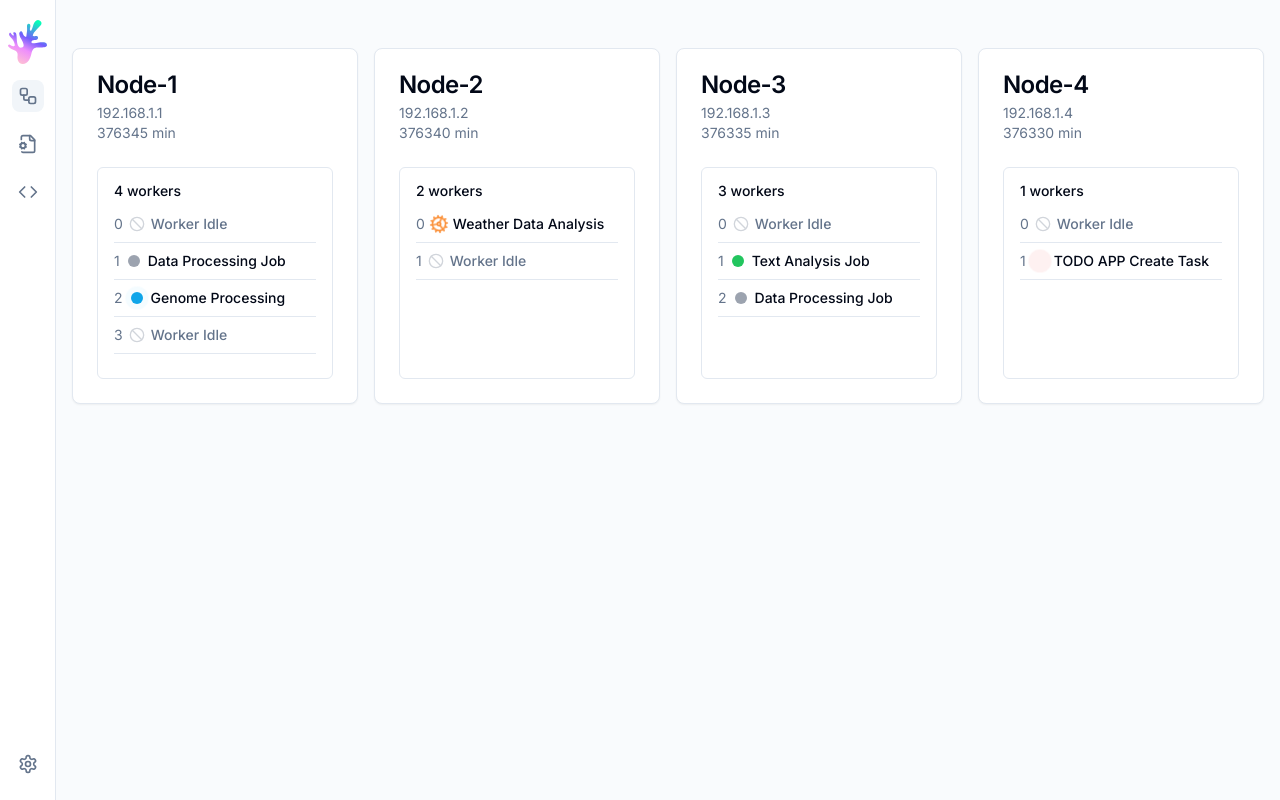
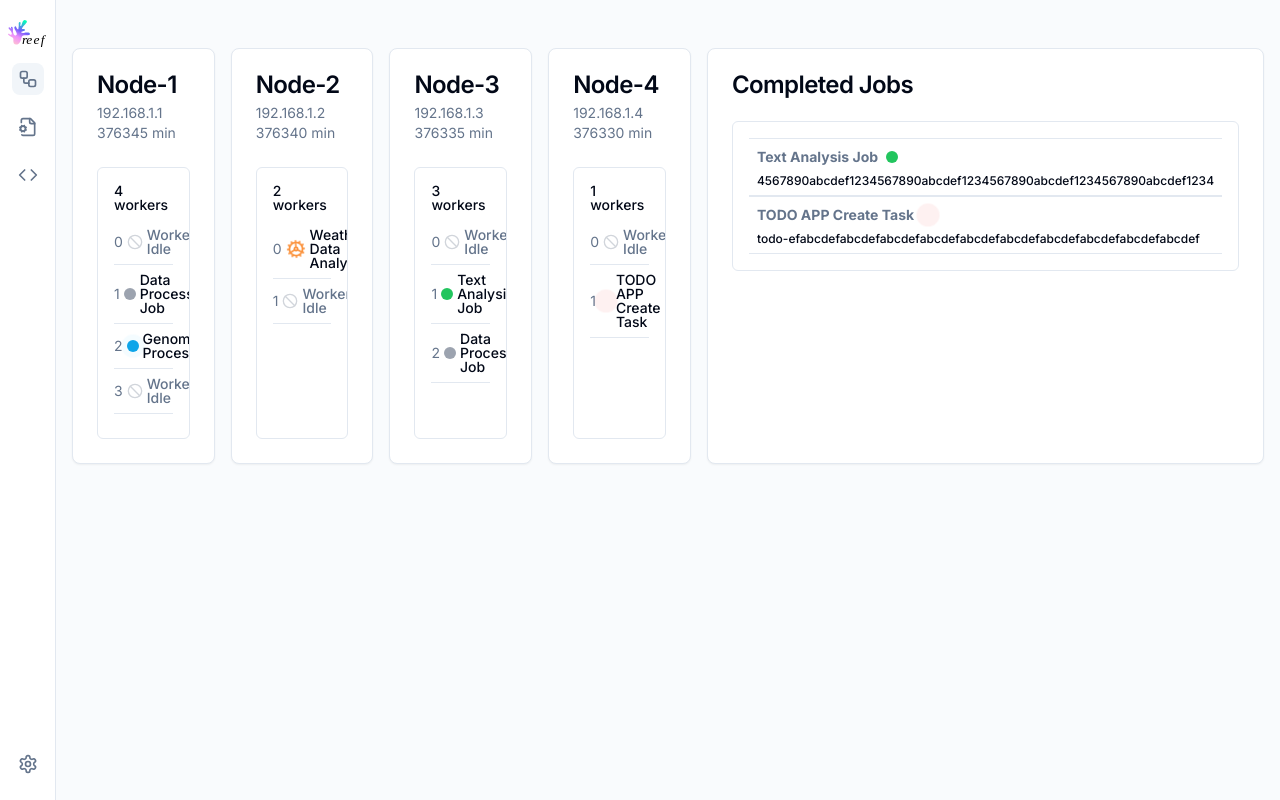
Before and after one commit to reef-runtime/reef, a Next.js app in the folder reef_frontend/: page / in a window 1280 px wide. Built offline with nearby package versions, Linux system fonts and the light colour scheme.

Commit message:
add job canban and job detail page

```diff
--- /dev/null
+++ b/reef_frontend/src/app/jobs/detail/page.tsx
@@ -0,0 +1,130 @@
+'use client';
+
+import {
+  Card,
+  CardContent,
+  CardDescription,
+  CardHeader,
+  CardTitle,
+} from '@/components/ui/card';
+import { useNodes } from '@/stores/nodes.store';
+import { Separator } from '@/components/ui/separator';
+import { ScrollArea } from '@/components/ui/scroll-area';
+import { useJobs } from '@/stores/job.store';
+import classNames from 'classnames';
+import { IJob, IJobResultContentType, IJobStatus } from '@/types/job';
+import { BanIcon, CogIcon } from 'lucide-react';
+import JobStatusIcon from '@/components/job-status';
+import JobListItem from '@/components/job-list-item';
+import { useEffect, useState } from 'react';
+import { useLogs } from '@/stores/log.store';
+import { ILogEntry, ILogKind } from '@/types/log';
+
+export default function Page() {
+  const { nodes } = useNodes();
+  const { jobs } = useJobs();
+  const { logs } = useLogs();
+
+  const [job, setJob] = useState<IJob | null>(null);
+  const [jobLogs, setJobLogs] = useState<ILogEntry[] | null>(null);
+  const [initialized, setInitialized] = useState(false);
+
+  useEffect(() => {
+    document.title = `${job?.name} - Reef`;
+  }, [job?.name]);
+
+  useEffect(() => {
+    const queryParams = new URLSearchParams(window.location.search);
+    const jobId = queryParams.get('id');
+
+    setJob(jobs.find((job) => job.id === jobId) ?? null);
+    setJobLogs(logs.filter((log) => log.jobId === jobId));
+    setInitialized(true);
+  }, []);
+
+  if (!initialized) {
+    return null;
+  }
+
+  if (!job) {
+    window.location.href = '/jobs';
+    return null;
+  }
+
+  return (
+    <main className="flex flex-col p-4 md:space-x-4">
+      <div className="space-y-4">
+        <Card>
+          <CardHeader>
+            <CardTitle className="flex space-x-2 items-center">
+              <span>Job Detail Overview</span>
+              <JobStatusIcon job={job} />
+            </CardTitle>
+          </CardHeader>
+          <CardContent className="grow">
+            <div className="space-y-4">
+              <div>
+                <h4 className="font-bold">Job ID</h4>
+                <p>{job.id}</p>
+              </div>
+              <div>
+                <h4 className="font-bold">Job Name</h4>
+                <p>{job.name}</p>
+              </div>
+              <div>
+                <h4 className="font-bold">Submitted</h4>
+                <p>{job.submitted}</p>
+              </div>
+              {job.result && (
+                <>
+                  <div>
+                    <h4 className="font-bold">Result Success</h4>
+                    <p>{job.result.success ? 'Yes' : 'No'}</p>
+                  </div>
+                  <div>
+                    <h4 className="font-bold">Result Content Type</h4>
+                    <p>{IJobResultContentType[job.result.contentType]}</p>
+                  </div>
+                  <div>
+                    <h4 className="font-bold">Result Created</h4>
+                    <p>{new Date(job.result.created).toLocaleString()}</p>
+                  </div>
+                </>
+              )}
+            </div>
+          </CardContent>
+        </Card>
+        <Card>
+          <CardHeader>
+            <CardTitle className="flex space-x-1 items-center">
+              <span>Logs</span>
+            </CardTitle>
+          </CardHeader>
+          <CardContent className="grow p-2">
+            <div className="bg-black p-2 rounded-sm h-[40vh]">
+              {jobLogs
+                ?.sort(
+                  (a, b) =>
+                    new Date(a.created).getTime() -
+                    new Date(b.created).getTime()
+                )
+                .map((log, index) => (
+                  <div key={index} className="font-mono text-xs text-white">
+                    <span className="text-green-500">
+                      {new Date(log.created).toLocaleString()}
+                    </span>
+                    <span className="text-blue-500">
+                      {' '}
+                      [{ILogKind[log.kind]}]
+                    </span>
+                    <span> {log.content}</span>
+                  </div>
+                ))}
+            </div>
+          </CardContent>
+        </Card>
+      </div>
+      <div className="flex flex-col xl:grid gap-4 grow w-full"></div>
+    </main>
+  );
+}
--- /dev/null
+++ b/reef_frontend/src/app/jobs/page.tsx
@@ -0,0 +1,73 @@
+'use client';
+
+import {
+  Card,
+  CardContent,
+  CardDescription,
+  CardHeader,
+  CardTitle,
+} from '@/components/ui/card';
+import { useNodes } from '@/stores/nodes.store';
+import { Separator } from '@/components/ui/separator';
+import { ScrollArea } from '@/components/ui/scroll-area';
+import { useJobs } from '@/stores/job.store';
+import classNames from 'classnames';
+import { IJob, IJobStatus } from '@/types/job';
+import { BanIcon, CogIcon } from 'lucide-react';
+import JobStatusIcon from '@/components/job-status';
+import JobListItem from '@/components/job-list-item';
+
+const GROUPS = [
+  {
+    title: 'Queued',
+    filter: (job: IJob) => job.status === IJobStatus.StatusQueued,
+  },
+  {
+    title: 'Starting',
+    filter: (job: IJob) => job.status === IJobStatus.StatusStarting,
+  },
+  {
+    title: 'Running',
+    filter: (job: IJob) => job.status === IJobStatus.StatusRunning,
+  },
+  {
+    title: 'Done',
+    filter: (job: IJob) => job.status === IJobStatus.StatusDone,
+  },
+];
+
+export default function Page() {
+  const { nodes } = useNodes();
+  const { jobs } = useJobs();
+
+  return (
+    <main className="flex flex-col md:flex-row p-4 md:space-x-4">
+      <div
+        className="flex flex-col xl:grid gap-4 grow w-full"
+        style={{
+          gridTemplateColumns: `repeat(${GROUPS.length}, 1fr)`,
+        }}
+      >
+        {GROUPS.map((group) => (
+          <Card
+            key={group.title}
+            className="flex flex-col w-full overflow-hidden"
+          >
+            <CardHeader key={group.title}>
+              <CardTitle>{group.title}</CardTitle>
+            </CardHeader>
+            <CardContent className="grow">
+              <ScrollArea className="rounded-md border grow h-full">
+                <div className="p-4">
+                  {jobs.filter(group.filter).map((job) => (
+                    <JobListItem key={job.id} job={job} />
+                  ))}
+                </div>
+              </ScrollArea>
+            </CardContent>
+          </Card>
+        ))}
+      </div>
+    </main>
+  );
+}
--- a/reef_frontend/src/app/layout.tsx
+++ b/reef_frontend/src/app/layout.tsx
@@ -117,14 +117,14 @@ export default function RootLayout({
             NAV_ITEMS.find((item) => item.path == currentPath)?.title
           } - Reef`}
         </title>
-        <link rel="icon" href="/logo-no-text.svg" type="image/svg+xml" />
+        <link rel="icon" href="/favicon.svg" type="image/svg+xml" />
       </head>
       <body className={inter.className}>
         <TooltipProvider>
           <div className="flex min-h-screen w-full flex-col bg-muted/40">
             <aside className="fixed inset-y-0 left-0 z-10 hidden w-14 flex-col border-r bg-background sm:flex">
               <nav className="flex flex-col items-center gap-4 px-2 sm:py-5">
-                <img src="/logo-no-text.svg" />
+                <img src="/logo-with-text.svg" />
                 {NAV_ITEMS.map((item) => (
                   <Tooltip key={item.title}>
                     <TooltipTrigger asChild>
--- a/reef_frontend/src/app/page.tsx
+++ b/reef_frontend/src/app/page.tsx
@@ -13,35 +13,37 @@ import { ScrollArea } from '@/components/ui/scroll-area';
 import { useJobs } from '@/stores/job.store';
 import classNames from 'classnames';
 import { IJobStatus } from '@/types/job';
-import { BanIcon, CogIcon, } from 'lucide-react';
+import { BanIcon, CogIcon } from 'lucide-react';
+import JobStatusIcon from '@/components/job-status';
+import JobListItem from '@/components/job-list-item';
 
 export default function Home() {
   const { nodes } = useNodes();
   const { jobs } = useJobs();
 
   return (
-    <main className="grid grid-cols-1 md:grid-cols-4 gap-4 p-4">
+    <main className="flex flex-col md:flex-row p-4 md:space-x-4">
+      <div className="grid grid-cols-1 md:grid-cols-4 gap-4 grow">
         {nodes.map((node) => (
           <Card key={node.id} className="flex flex-col">
             <CardHeader key={node.id}>
               <CardTitle>{node.info.name}</CardTitle>
-            <CardDescription className='flex flex-col'>
+              <CardDescription className="flex flex-col">
                 <span>{`${node.info.endPointIP}`}</span>
                 <span>
-                {
-                    function () {
-                        let unit = "min"
-                        let duration =  (Date.now() - new Date(node.lastPing).getTime()) / 60000;
+                  {(function () {
+                    let unit = 'min';
+                    let duration =
+                      (Date.now() - new Date(node.lastPing).getTime()) / 60000;
 
                     if (duration < 1) {
-                            duration *= 60
-                            unit = "sec"
+                      duration *= 60;
+                      unit = 'sec';
                     }
 
-                        duration = Math.floor(duration)
-                        return `${duration} ${unit}`
-                    }()
-                }
+                    duration = Math.floor(duration);
+                    return `${duration} ${unit}`;
+                  })()}
                 </span>
               </CardDescription>
             </CardHeader>
@@ -58,48 +60,22 @@ export default function Home() {
                           key={`${i}`}
                           className="text-sm flex items-center space-x-1"
                         >
-                        <span className='text-sm text-muted-foreground'>{i}</span>
+                          <span className="text-sm text-muted-foreground">
+                            {i}
+                          </span>
 
-                        <div className='flex justify-center w-5'>
+                          <JobStatusIcon job={job} />
+                          <span
+                            className={classNames(
+                              'text-sm font-medium leading-none',
                               {
-                            function() {
-                                if (job?.status === IJobStatus.StatusStarting) {
-                                    return <span className="relative flex h-3 w-3">
-                                            <span className="animate-ping absolute inline-flex h-full w-full rounded-full bg-sky-400 opacity-75"></span>
-                                            <span className="relative inline-flex rounded-full h-3 w-3 bg-sky-500"></span>
+                                'text-sm text-muted-foreground':
+                                  job === undefined,
+                              }
+                            )}
+                          >
+                            {job?.name ?? 'Worker Idle'}
                           </span>
-                                }
-
-                                if (job?.status === IJobStatus.StatusRunning) {
-                                    return <CogIcon className="h-5 w-5 text-orange-400 animate-spin" />
-                                }
-
-                                if (job === undefined) {
-                                    return <BanIcon className="h-4 w-4 text-gray-300" />
-                                }
-
-                                return <span
-                                className={classNames('w-3 h-3 rounded-full', {
-                                    'bg-gray-400':
-                                    job?.status === IJobStatus.StatusQueued,
-                                    'bg-green-500':
-                                    job?.status === IJobStatus.StatusDone &&
-                                    job.result?.success,
-                                    'bg-red-500 animate-ping':
-                                    job?.status === IJobStatus.StatusDone &&
-                                    !job.result?.success,
-                                })}
-                                ></span>
-                            }()
-                        }
-                        </div>
-
-                        <span className={classNames('text-sm font-medium leading-none',
-                            {
-                                "text-sm text-muted-foreground": job === undefined
-                            },
-                        )}>{job?.name ?? 'Worker Idle'}</span>
-
                         </div>
                         <Separator className="my-2" />
                       </>
@@ -110,6 +86,23 @@ export default function Home() {
             </CardContent>
           </Card>
         ))}
+      </div>
+      <Card className="w-[200]">
+        <CardHeader>
+          <CardTitle>Completed Jobs</CardTitle>
+        </CardHeader>
+        <CardContent>
+          <ScrollArea className="rounded-md border grow h-full">
+            <div className="p-4">
+              {jobs
+                .filter((job) => job.status === IJobStatus.StatusDone)
+                .map((job) => (
+                  <JobListItem key={job.id} job={job} />
+                ))}
+            </div>
+          </ScrollArea>
+        </CardContent>
+      </Card>
     </main>
   );
 }
--- /dev/null
+++ b/reef_frontend/src/components/job-list-item.tsx
@@ -0,0 +1,35 @@
+import { Separator } from '@/components/ui/separator';
+import JobStatusIcon from '@/components/job-status';
+import { IJob } from '@/types/job';
+
+interface JobListItemProps {
+  job: IJob;
+}
+
+const JobListItem: React.FC<JobListItemProps> = ({ job }) => {
+  function handleClick() {
+    window.location.href = '/jobs/detail/?id=' + encodeURIComponent(job.id);
+  }
+
+  return (
+    <div>
+      <Separator className="" />
+      <ul
+        key={job.id}
+        className="space-y-2 p-2 rounded-xl transition-shadow duration-300 hover:shadow-lg cursor-pointer"
+        onClick={handleClick}
+      >
+        <li className="text-sm text-muted-foreground font-bold flex items-center space-x-1">
+          <span>{job.name}</span>
+          <JobStatusIcon job={job} />
+        </li>
+        <li className="text-xs font-medium leading-none overflow-hidden">
+          <span className="text-nowrap">{job.id}</span>
+        </li>
+      </ul>
+      <Separator className="" />
+    </div>
+  );
+};
+
+export default JobListItem;
--- /dev/null
+++ b/reef_frontend/src/components/job-status.tsx
@@ -0,0 +1,53 @@
+import { FC } from 'react';
+import { CogIcon, BanIcon } from 'lucide-react';
+import classNames from 'classnames';
+import { IJob, IJobStatus } from '@/types/job';
+
+interface JobStatusIconProps {
+  job?: IJob;
+}
+
+const JobStatusIcon: FC<JobStatusIconProps> = ({ job }) => {
+  if (job?.status === IJobStatus.StatusStarting) {
+    return (
+      <div className="flex justify-center w-5">
+        <span className="relative flex h-3 w-3">
+          <span className="animate-ping absolute inline-flex h-full w-full rounded-full bg-sky-400 opacity-75"></span>
+          <span className="relative inline-flex rounded-full h-3 w-3 bg-sky-500"></span>
+        </span>
+      </div>
+    );
+  }
+
+  if (job?.status === IJobStatus.StatusRunning) {
+    return (
+      <div className="flex justify-center w-5">
+        <CogIcon className="h-5 w-5 text-orange-400 animate-spin-slow" />
+      </div>
+    );
+  }
+
+  if (job === undefined) {
+    return (
+      <div className="flex justify-center w-5">
+        <BanIcon className="h-4 w-4 text-gray-300" />
+      </div>
+    );
+  }
+
+  return (
+    <div className="flex justify-center w-5">
+      <span
+        className={classNames('w-3 h-3 rounded-full', {
+          'bg-gray-400': job?.status === IJobStatus.StatusQueued,
+          'bg-green-500':
+            job?.status === IJobStatus.StatusDone && job.result?.success,
+          'bg-red-500 animate-ping':
+            job?.status === IJobStatus.StatusDone && !job.result?.success,
+        })}
+      ></span>
+    </div>
+  );
+};
+
+export default JobStatusIcon;
--- a/reef_frontend/src/components/ui/card.tsx
+++ b/reef_frontend/src/components/ui/card.tsx
@@ -1,6 +1,6 @@
-import * as React from "react"
+import * as React from 'react';
 
-import { cn } from "@/lib/utils"
+import { cn } from '@/lib/utils';
 
 const Card = React.forwardRef<
   HTMLDivElement,
@@ -9,13 +9,13 @@ const Card = React.forwardRef<
   <div
     ref={ref}
     className={cn(
-      "rounded-lg border bg-card text-card-foreground shadow-sm",
+      'rounded-lg border bg-card text-card-foreground shadow-sm',
       className
     )}
     {...props}
   />
-))
-Card.displayName = "Card"
+));
+Card.displayName = 'Card';
 
 const CardHeader = React.forwardRef<
   HTMLDivElement,
@@ -23,11 +23,11 @@ const CardHeader = React.forwardRef<
 >(({ className, ...props }, ref) => (
   <div
     ref={ref}
-    className={cn("flex flex-col space-y-1.5 p-6", className)}
+    className={cn('flex flex-col space-y-1.5 p-6', className)}
     {...props}
   />
-))
-CardHeader.displayName = "CardHeader"
+));
+CardHeader.displayName = 'CardHeader';
 
 const CardTitle = React.forwardRef<
   HTMLParagraphElement,
@@ -36,13 +36,13 @@ const CardTitle = React.forwardRef<
   <h3
     ref={ref}
     className={cn(
-      "text-2xl font-semibold leading-none tracking-tight",
+      'text-2xl font-semibold leading-none tracking-tight',
       className
     )}
     {...props}
   />
-))
-CardTitle.displayName = "CardTitle"
+));
+CardTitle.displayName = 'CardTitle';
 
 const CardDescription = React.forwardRef<
   HTMLParagraphElement,
@@ -50,19 +50,19 @@ const CardDescription = React.forwardRef<
 >(({ className, ...props }, ref) => (
   <p
     ref={ref}
-    className={cn("text-sm text-muted-foreground", className)}
+    className={cn('text-sm text-muted-foreground', className)}
     {...props}
   />
-))
-CardDescription.displayName = "CardDescription"
+));
+CardDescription.displayName = 'CardDescription';
 
 const CardContent = React.forwardRef<
   HTMLDivElement,
   React.HTMLAttributes<HTMLDivElement>
 >(({ className, ...props }, ref) => (
-  <div ref={ref} className={cn("p-6 pt-0", className)} {...props} />
-))
-CardContent.displayName = "CardContent"
+  <div ref={ref} className={cn('p-6 pt-0 grow', className)} {...props} />
+));
+CardContent.displayName = 'CardContent';
 
 const CardFooter = React.forwardRef<
   HTMLDivElement,
@@ -70,10 +70,17 @@ const CardFooter = React.forwardRef<
 >(({ className, ...props }, ref) => (
   <div
     ref={ref}
-    className={cn("flex items-center p-6 pt-0", className)}
+    className={cn('flex items-center p-6 pt-0', className)}
     {...props}
   />
-))
-CardFooter.displayName = "CardFooter"
+));
+CardFooter.displayName = 'CardFooter';
 
-export { Card, CardHeader, CardFooter, CardTitle, CardDescription, CardContent }
+export {
+  Card,
+  CardHeader,
+  CardFooter,
+  CardTitle,
+  CardDescription,
+  CardContent,
+};
--- a/reef_frontend/src/components/ui/scroll-area.tsx
+++ b/reef_frontend/src/components/ui/scroll-area.tsx
@@ -1,9 +1,9 @@
-"use client"
+'use client';
 
-import * as React from "react"
-import * as ScrollAreaPrimitive from "@radix-ui/react-scroll-area"
+import * as React from 'react';
+import * as ScrollAreaPrimitive from '@radix-ui/react-scroll-area';
 
-import { cn } from "@/lib/utils"
+import { cn } from '@/lib/utils';
 
 const ScrollArea = React.forwardRef<
   React.ElementRef<typeof ScrollAreaPrimitive.Root>,
@@ -11,38 +11,36 @@ const ScrollArea = React.forwardRef<
 >(({ className, children, ...props }, ref) => (
   <ScrollAreaPrimitive.Root
     ref={ref}
-    className={cn("relative overflow-hidden", className)}
+    className={cn('relative overflow-hidden', className)}
     {...props}
   >
-    <ScrollAreaPrimitive.Viewport className="h-full w-full rounded-[inherit]">
-      {children}
-    </ScrollAreaPrimitive.Viewport>
+    <div className="flex flex-col">{children}</div>
     <ScrollBar />
     <ScrollAreaPrimitive.Corner />
   </ScrollAreaPrimitive.Root>
-))
-ScrollArea.displayName = ScrollAreaPrimitive.Root.displayName
+));
+ScrollArea.displayName = ScrollAreaPrimitive.Root.displayName;
 
 const ScrollBar = React.forwardRef<
   React.ElementRef<typeof ScrollAreaPrimitive.ScrollAreaScrollbar>,
   React.ComponentPropsWithoutRef<typeof ScrollAreaPrimitive.ScrollAreaScrollbar>
->(({ className, orientation = "vertical", ...props }, ref) => (
+>(({ className, orientation = 'vertical', ...props }, ref) => (
   <ScrollAreaPrimitive.ScrollAreaScrollbar
     ref={ref}
     orientation={orientation}
     className={cn(
-      "flex touch-none select-none transition-colors",
-      orientation === "vertical" &&
-        "h-full w-2.5 border-l border-l-transparent p-[1px]",
-      orientation === "horizontal" &&
-        "h-2.5 flex-col border-t border-t-transparent p-[1px]",
+      'flex touch-none select-none transition-colors',
+      orientation === 'vertical' &&
+        'h-full w-2.5 border-l border-l-transparent p-[1px]',
+      orientation === 'horizontal' &&
+        'h-2.5 flex-col border-t border-t-transparent p-[1px]',
       className
     )}
     {...props}
   >
     <ScrollAreaPrimitive.ScrollAreaThumb className="relative flex-1 rounded-full bg-border" />
   </ScrollAreaPrimitive.ScrollAreaScrollbar>
-))
-ScrollBar.displayName = ScrollAreaPrimitive.ScrollAreaScrollbar.displayName
+));
+ScrollBar.displayName = ScrollAreaPrimitive.ScrollAreaScrollbar.displayName;
 
-export { ScrollArea, ScrollBar }
+export { ScrollArea, ScrollBar };
--- a/reef_frontend/src/stores/log.store.ts
+++ b/reef_frontend/src/stores/log.store.ts
@@ -1,8 +1,13 @@
-import { mockLogs } from "../lib/mockdata";
-import { ILogEntry } from "../types/log";
+import { mockLogs } from '../lib/mockdata';
+import { ILogEntry } from '../types/log';
 import { create } from 'zustand';
 
-export const useLogs = create((set) => ({
-  logs: mockLogs as ILogEntry[],
-  setLogs: (logs: ILogEntry[]) => set({ logs }),
+interface LogState {
+  logs: ILogEntry[];
+  setLogs: (logs: ILogEntry[]) => void;
+}
+
+export const useLogs = create<LogState>((set) => ({
+  logs: mockLogs,
+  setLogs: (logs) => set({ logs }),
 }));
```
Also changed, not shown: reef_frontend/tailwind.config.ts (+40 -40 lines). Lines whose indentation alone changed are shown as unchanged.
